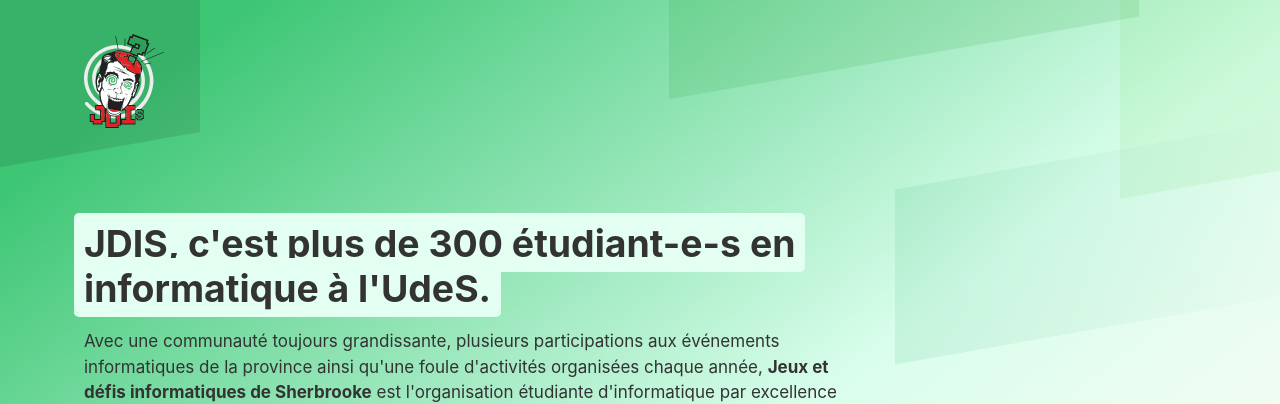
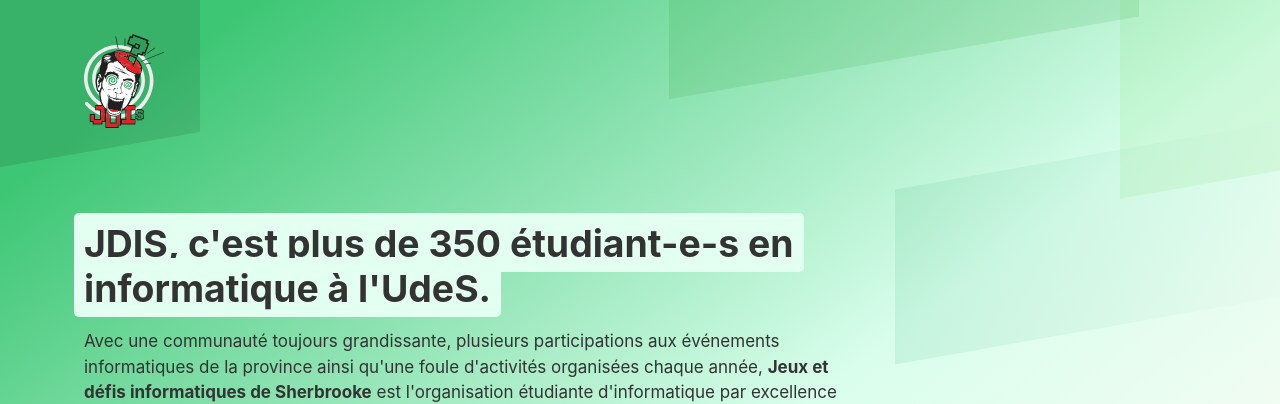
Before and after one commit to JDIS/Website, a Jekyll site: the page built from _pages/index.html, in a window 1280 px wide and 900 px high. Shown: the top 404 px of the window. Built offline with Jekyll 4.4.1, drawn with Linux system fonts in a browser that asks for light colours; some web fonts are replaced.

Commit message:
300 -> 350 étudiant-e-s

```diff
--- a/_pages/index.html
+++ b/_pages/index.html
@@ -13,7 +13,7 @@
 
 <header>
   <div class="intro">
-    <p class="intro__main">JDIS, c'est plus de 300 étudiant-e-s en informatique à l'UdeS.</p>
+    <p class="intro__main">JDIS, c'est plus de 350 étudiant-e-s en informatique à l'UdeS.</p>
     <p class="intro__text">
       Avec une communauté toujours grandissante, plusieurs participations aux
       événements informatiques de la province ainsi qu'une foule d'activités organisées chaque année,
```
